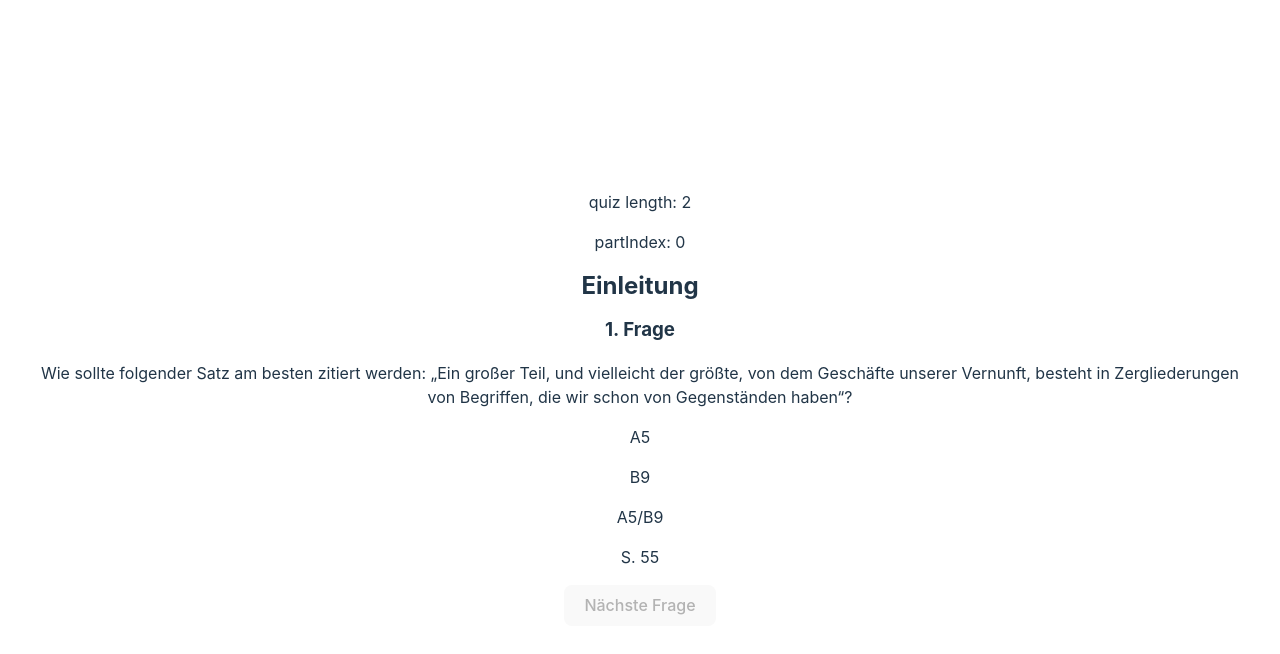
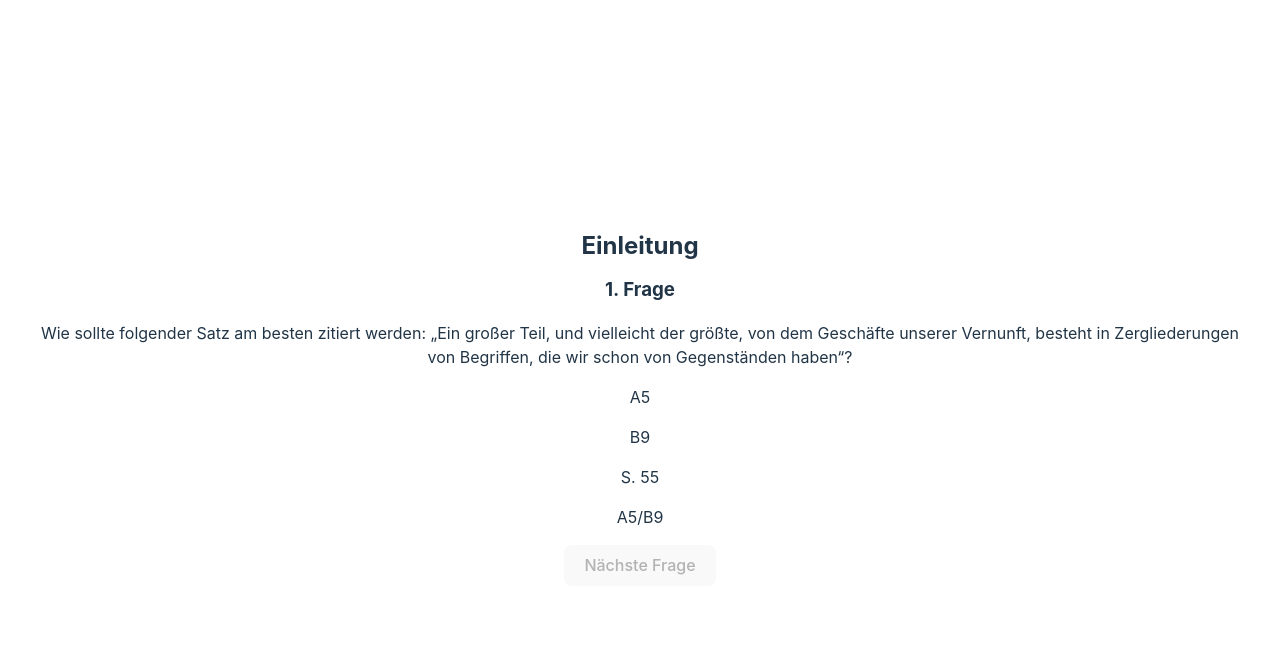
Before and after one commit to miob1781/krv-course, a React (Vite) app: page /section-1-1 in a window 1280 px wide. Both pictures are taken after a click on the button "Zum Quiz". Shown: the top 654 px of the page. Built offline with nearby package versions, Linux system fonts and the light colour scheme.

Commit message:
add shuffling to quiz arrays

```diff
--- a/src/components/quizzes/Quiz-1-1.tsx
+++ b/src/components/quizzes/Quiz-1-1.tsx
@@ -3,51 +3,51 @@ import Quiz from "../../views/Quiz";
 
 const quiz: QuizPart[] = [
     {
-        question: "Wie sollte folgender Satz am besten zitiert werden: „Ein großer Teil, und vielleicht der größte, von dem Geschäfte unserer Vernunft, besteht in Zergliederungen von Begriffen, die wir schon von Gegenständen haben“?",
+        question: <span>Wie sollte folgender Satz am besten zitiert werden: „Ein großer Teil, und vielleicht der größte, von dem Geschäfte unserer Vernunft, besteht in Zergliederungen von Begriffen, die wir schon von Gegenständen haben“?</span>,
         answers: [
             {
-                suggestion: "A5",
-                solution: "Leider nicht. Der Satz kommt in beiden Auflagen vor, daher sollte er mit der Paginierung von beiden Auflagen zitiert werden, damit man gleich weiß, in welchen Auflagen er vorkommt.",
+                suggestion: <span>A5</span>,
+                solution: <span>Leider nicht. Der Satz kommt in beiden Auflagen vor, daher sollte er mit der Paginierung von beiden Auflagen zitiert werden, damit man gleich weiß, in welchen Auflagen er vorkommt.</span>,
                 correct: false
             },
             {
-                suggestion: "B9",
-                solution: "Leider nicht. Der Satz kommt in beiden Auflagen vor, daher sollte er mit der Paginierung von beiden Auflagen zitiert werden, damit man gleich weiß, in welchen Auflagen er vorkommt.",
+                suggestion: <span>B9</span>,
+                solution: <span>Leider nicht. Der Satz kommt in beiden Auflagen vor, daher sollte er mit der Paginierung von beiden Auflagen zitiert werden, damit man gleich weiß, in welchen Auflagen er vorkommt.</span>,
                 correct: false
             },
             {
-                suggestion: "A5/B9",
-                solution: "Genau. Der Satz kommt in beiden Auflagen vor, daher sollte er mit der Paginierung von beiden Auflagen zitiert werden, damit man gleich weiß, in welchen Auflagen er vorkommt.",
+                suggestion: <span>A5/B9</span>,
+                solution: <span>Genau. Der Satz kommt in beiden Auflagen vor, daher sollte er mit der Paginierung von beiden Auflagen zitiert werden, damit man gleich weiß, in welchen Auflagen er vorkommt.</span>,
                 correct: true
             },
             {
-                suggestion: "S. 55",
-                solution: "Leider nicht. Man zitiert aus der Kritik der reinen Vernunft nicht nach der Seitenzählung der jeweiligen Ausgabe, sondern nach den Originalseiten der ersten und zweiten Auflage. Der Satz kommt in beiden Auflagen vor, daher sollte er mit der Paginierung von beiden Auflagen zitiert werden, damit man gleich weiß, in welchen Auflagen er vorkommt.",
+                suggestion: <span>S. 55</span>,
+                solution: <span>Leider nicht. Man zitiert aus der Kritik der reinen Vernunft nicht nach der Seitenzählung der jeweiligen Ausgabe, sondern nach den Originalseiten der ersten und zweiten Auflage. Der Satz kommt in beiden Auflagen vor, daher sollte er mit der Paginierung von beiden Auflagen zitiert werden, damit man gleich weiß, in welchen Auflagen er vorkommt.</span>,
                 correct: false
             }
         ]
     },
     {
-        question: "Frage 2: Richtig oder falsch: Für Kant beginnt alle Erkenntnis <b>mit</b> der Erfahrung und entspringt zudem <b>aus</b> der Erfahrung.",
+        question: <span>Frage 2: Richtig oder falsch: Für Kant beginnt alle Erkenntnis <b>mit</b> der Erfahrung und entspringt zudem <b>aus</b> der Erfahrung.</span>,
         answers: [
             {
-                suggestion: "Richtig.",
-                solution: "Leider nicht. Erkenntnis a priori wird zwar durch Erfahrung veranlasst, aber hat nicht Erfahrung zur Quelle.",
+                suggestion: <span>Richtig.</span>,
+                solution: <span>Leider nicht. Erkenntnis a priori wird zwar durch Erfahrung veranlasst, aber hat nicht Erfahrung zur Quelle.</span>,
                 correct: false
             },
             {
-                suggestion: "Falsch. Denn Erkenntnis a priori beginnt weder mit der Erfahrung noch speist sie sich aus der Erfahrung.",
-                solution: "Leider nicht. Erkenntnis a priori hat zwar ihre Quelle nicht in der Erfahrung, doch wird sie durch Erfahrung veranlasst und beginnt daher mit ihr.",
+                suggestion: <span>Falsch. Denn Erkenntnis a priori beginnt weder mit der Erfahrung noch speist sie sich aus der Erfahrung.</span>,
+                solution: <span>Leider nicht. Erkenntnis a priori hat zwar ihre Quelle nicht in der Erfahrung, doch wird sie durch Erfahrung veranlasst und beginnt daher mit ihr.</span>,
                 correct: false
             },
             {
-                suggestion: "Falsch. Denn Erkenntnis a priori beginnt zwar mit Erfahrung, hat aber nicht Erfahrung als Quelle.",
-                solution: "Exakt.",
+                suggestion: <span>Falsch. Denn Erkenntnis a priori beginnt zwar mit Erfahrung, hat aber nicht Erfahrung als Quelle.</span>,
+                solution: <span>Exakt.</span>,
                 correct: true
             },
             {
-                suggestion: "Falsch. Die Unterscheidung macht keinen Sinn und wird von Kant nicht vertreten.",
-                solution: "Leider nicht. Erkenntnis a priori speist sich laut Kant nicht aus der Erfahrung, aber beginnt mit der Erfahrung.",
+                suggestion: <span>Falsch. Die Unterscheidung macht keinen Sinn und wird von Kant nicht vertreten.</span>,
+                solution: <span>Leider nicht. Erkenntnis a priori speist sich laut Kant nicht aus der Erfahrung, aber beginnt mit der Erfahrung.</span>,
                 correct: false
             }
         ]
--- a/src/views/Quiz.tsx
+++ b/src/views/Quiz.tsx
@@ -1,4 +1,4 @@
-import { ReactElement, useState } from "react"
+import { ReactElement, useEffect, useState } from "react"
 import { FontAwesomeIcon } from "@fortawesome/react-fontawesome"
 import { faCircleCheck, faCircleXmark } from '@fortawesome/free-solid-svg-icons'
 import { Link } from "react-router-dom"
@@ -10,11 +10,23 @@ interface propsType {
     path: string
 }
 
+// shuffles array by the Fisher-Yates algorithm
+function shuffleArray(arr: QuizPart[] | Answer[]): QuizPart[] | Answer[] {
+    for (let i: number = arr.length - 1; i > 0; i--) {
+        const j: number = Math.floor(Math.random() * (i + 1));
+        const temp: QuizPart | Answer = arr[i];
+        arr[i] = arr[j];
+        arr[j] = temp;
+    }
+    return arr
+}
+
 export default function Quiz({ title, quiz, path }: propsType) {
+    const [shuffledQuiz, setShuffledQuiz] = useState<QuizPart[] | null>(null)
     const [partIndex, setPartIndex] = useState(0)
     const [answerIndex, setAnswerIndex] = useState(-1)
 
-    const button: ReactElement = partIndex === quiz.length - 1
+    const button: ReactElement = shuffledQuiz && partIndex === shuffledQuiz.length - 1
         ? <Link to={path}><button>Zurück zur Lektion</button></Link>
         : <button type="button" disabled={answerIndex === -1 ? true : false} onClick={onNextQuestion}>Nächste Frage</button>
 
@@ -28,8 +40,8 @@ export default function Quiz({ title, quiz, path }: propsType) {
         setAnswerIndex(-1)
     }
 
-    function renderQuestions() {
-        const part: QuizPart = quiz[partIndex]
+    function renderQuestions(): ReactElement {
+        const part: QuizPart = shuffledQuiz![partIndex]
         return (
             <section>
                 <h3>{partIndex + 1}. Frage</h3>
@@ -49,14 +61,20 @@ export default function Quiz({ title, quiz, path }: propsType) {
         )
     }
 
+    useEffect(() => {
+        shuffleArray(quiz)
+        quiz.forEach((part: QuizPart) => {
+            shuffleArray(part.answers)
+        })
+        setShuffledQuiz(quiz)
+    }, [])
+
     return (
         <div>
-            <p>quiz length: {quiz.length}</p>
-            <p>partIndex: {partIndex}</p>
             <h2>{title}</h2>
-            {renderQuestions()}
+            {shuffledQuiz && renderQuestions()}
             <div>
-                {button}
+                {shuffledQuiz && button}
             </div>
         </div>
     )
```
Also changed, not shown: src/types.d.ts (+5 -3 lines).
